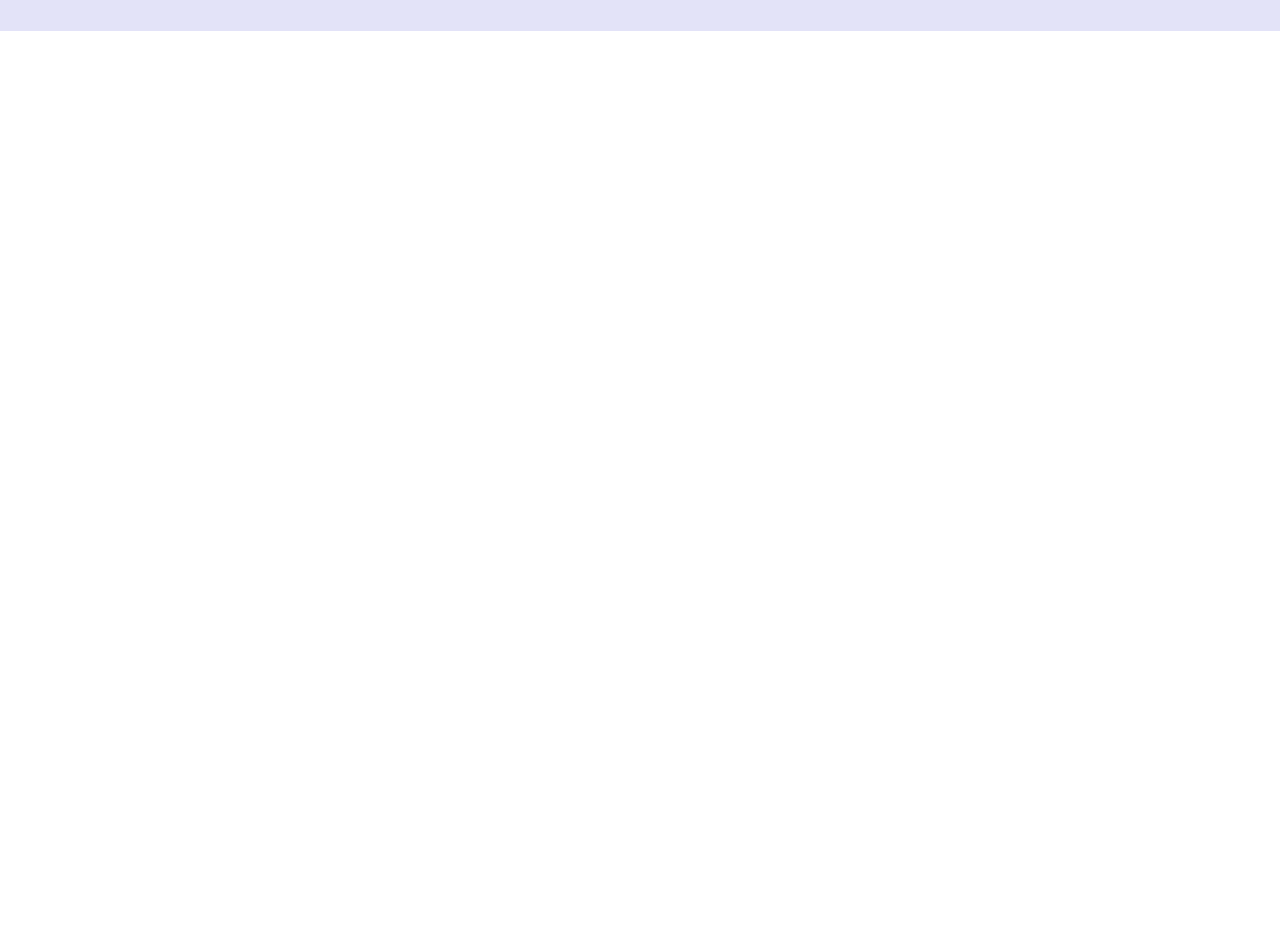
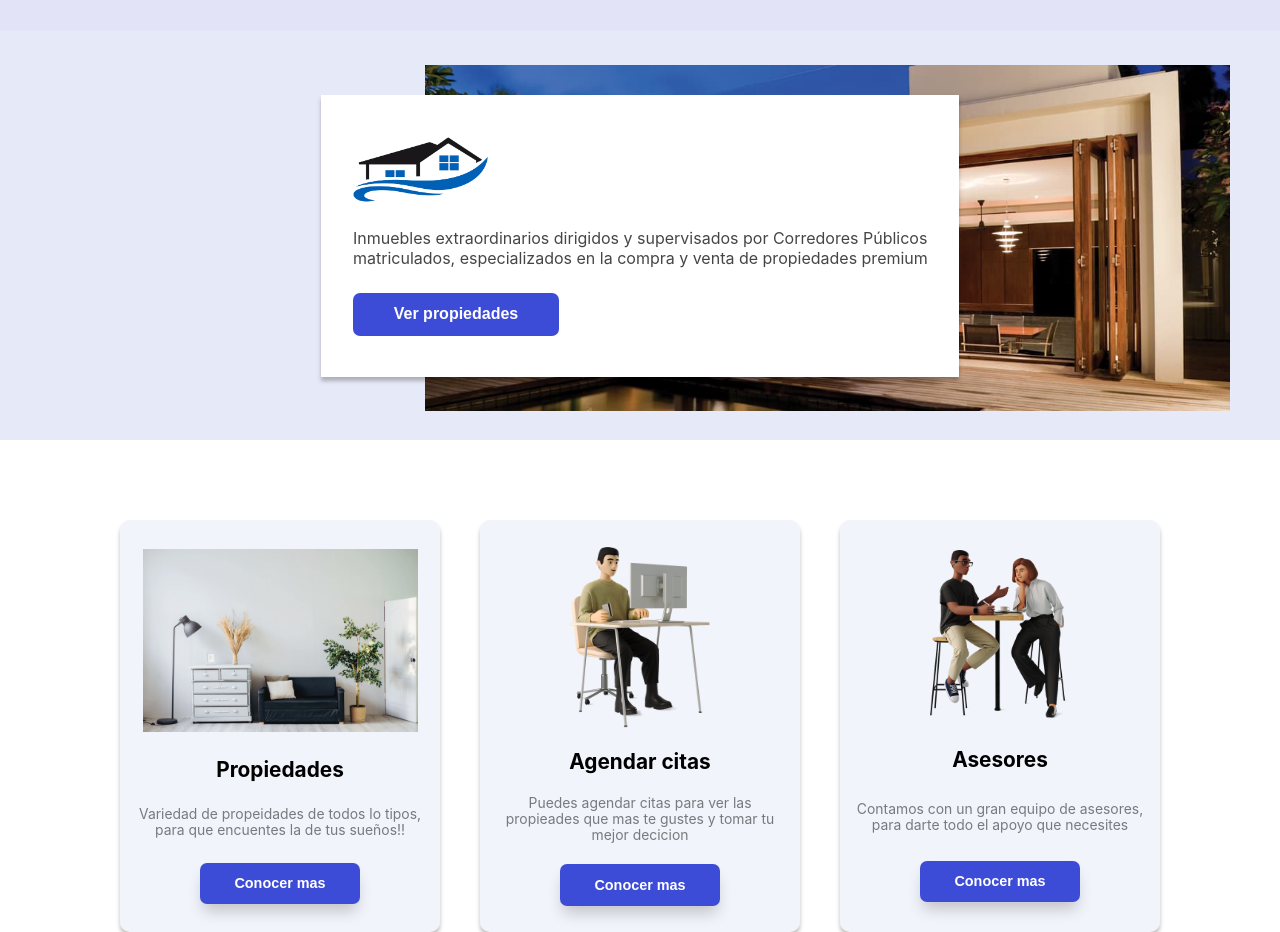
Before and after one commit to No-Country/C8-50-typescript-react, a React (Create React App) app in the folder frontend/: page / in a window 1280 px wide. Shown: the part 700-1632 px from the top of the page. Before the commit the page ends 800 px from the top, so only its background shows below. Built offline with nearby package versions, Linux system fonts and the light colour scheme.

Commit message:
feat:  creating the info-home component

```diff
--- a/frontend/src/components/Forms/Register.tsx
+++ b/frontend/src/components/Forms/Register.tsx
@@ -30,7 +30,7 @@ interface userForm {
 
 
 
-const RegisterForm = (): JSX.Element => {
+const RegisterForm = (): any => {
 
 
 
--- /dev/null
+++ b/frontend/src/components/Info-home.tsx
@@ -0,0 +1,22 @@
+import { ContainerCard,CardInfoHome, Logo, Text, Button, ImgBackground, ContainerHomeInfo } from "../styled-components/styled.infoHome"
+import logo from "../assets/img/logo.png"
+import imgBackground from "../assets/img/imgHomeInfo.png"
+
+
+
+const InfoHome = (): any => {
+  return (
+    <ContainerHomeInfo  >
+    <ContainerCard >
+      <CardInfoHome >
+        <Logo src={logo} alt="logo-inmobiliaria" />
+        <Text> Inmuebles extraordinarios dirigidos y supervisados por Corredores Públicos matriculados, especializados en la compra y venta de propiedades premium </Text>
+        <Button> Ver propiedades </Button>
+      </CardInfoHome>
+      <ImgBackground src={imgBackground} alt="imgBackground" />
+    </ContainerCard>
+    </ContainerHomeInfo>
+  )
+}
+
+export default InfoHome
--- a/frontend/src/pages/Home/home.tsx
+++ b/frontend/src/pages/Home/home.tsx
@@ -1,9 +1,13 @@
 import HomeSearch from '../../components/HomeSearch/HomeSearch';
+import InfoHome from '../../components/Info-home';
+import CardsInfo from '../../components/Cards-info';
 export default function Home(): any {
 	return (
 		<>
 			Pagina inicio
 			<HomeSearch />
+			<InfoHome />
+			<CardsInfo/>
 		</>
 	);
 }
--- a/frontend/src/styled-components/Styled.cardsInfo.ts
+++ b/frontend/src/styled-components/Styled.cardsInfo.ts
@@ -5,7 +5,7 @@ export const ContainerCards = styled.div`
 	grid-template-columns: repeat(1, 320px);
 	row-gap: 3.5rem;
 	justify-content: center;
-
+	margin-top: 5rem;
 	@media screen and (min-width: 711px) {
 		grid-template-columns: repeat(2, 320px);
 		gap: 2.5rem;
--- /dev/null
+++ b/frontend/src/styled-components/styled.infoHome.ts
@@ -0,0 +1,75 @@
+import styled from 'styled-components';
+
+export const ContainerHomeInfo = styled.div`
+	@media screen and (min-width: 955px) {
+		background-color: #e6e9f7;
+	}
+`;
+
+export const ContainerCard = styled.div`
+	max-width: 1450px;
+	height: 409px;
+	display: flex;
+	flex-direction: column;
+	justify-content: flex-end;
+	align-items: center;
+	position: relative;
+
+	@media screen and (min-width: 955px) {
+		justify-content: center;
+		background-color: #e6e9f7;
+	}
+`;
+export const CardInfoHome = styled.div`
+	max-width: 590px;
+	width: 80%;
+	height: 250px;
+	background-color: white;
+	padding: 1rem;
+	display: flex;
+	flex-direction: column;
+	justify-content: space-evenly;
+	align-items: center;
+	text-align: center;
+	box-shadow: 0px 4px 4px 0px #00000040;
+	box-shadow: 0px 4px 4px 0px #00000040;
+	z-index: 1;
+
+	@media screen and (min-width: 955px) {
+		align-items: start;
+		text-align: start;
+		padding-left: 2rem;
+	}
+`;
+export const Logo = styled.img`
+	width: 135px;
+`;
+export const Text = styled.p`
+	color: #000000ba;
+	margin: 0;
+`;
+export const Button = styled.button`
+	padding: 0.8rem;
+	width: 206px;
+	border-radius: 7px;
+	border: none;
+	background: #3d4cd7;
+	color: white;
+	font-size: 1rem;
+	font-weight: bold;
+`;
+export const ImgBackground = styled.img`
+	width: 95%;
+	max-width: 750px;
+	position: absolute;
+	z-index: 0;
+	top: 5px;
+	border-radius: 7px;
+
+	@media screen and (min-width: 955px) {
+		max-width: 805px;
+		top: 34px;
+		right: 50px;
+		border-radius: 0;
+	}
+`;
```
Also changed, not shown: frontend/src/assets/img/imgHomeInfo.png (added).
